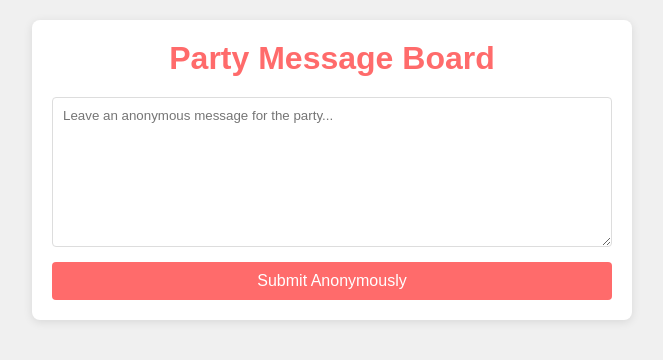
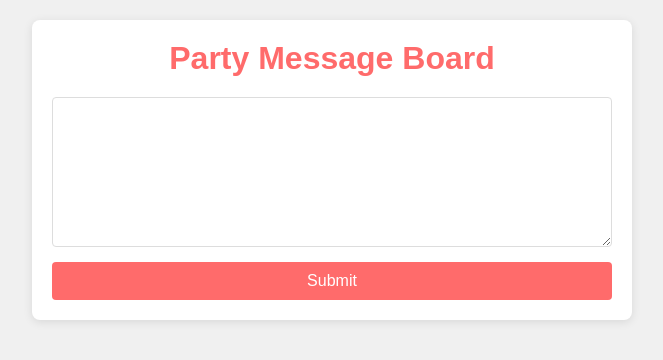
Before and after one commit to DeepPurp13/party-form, a React (Create React App) app: page / in a window 1280 px wide. Shown: the top 360 px of the page, without its empty margins (308-971 px from the left). Built offline with nearby package versions, Linux system fonts and the light colour scheme.

Commit message:
added redirect for data

```diff
--- a/src/App.js
+++ b/src/App.js
@@ -47,17 +47,25 @@ function App() {
   return (
     <div className="container">
       <h1>Party Message Board</h1>
-      <form onSubmit={handleSubmit}>
-        <textarea
-          value={message}
-          onChange={(e) => setMessage(e.target.value)}
-          placeholder="Leave an anonymous message for the party..."
-          required
-        />
-        <button type="submit" disabled={isSubmitting}>
-          {isSubmitting ? 'Submitting...' : 'Submit Anonymously'}
-        </button>
-      </form>
+      <form
+            name="party-messages"
+            method="POST"
+            data-netlify="true"
+            onSubmit={(e) => {
+              e.preventDefault();
+              const formData = new FormData(e.target);
+              fetch("/", {
+                method: "POST",
+                body: formData,
+              })
+                .then(() => setSubmitted(true))
+                .catch(() => alert("Submission failed!"));
+            }}
+          >
+  <input type="hidden" name="form-name" value="party-messages" />
+  <textarea name="message" required />
+  <button type="submit">Submit</button>
+</form>
     </div>
   );
 }
```
Also changed, not shown: 1 other file (tests, documents, lock files or other folders).
